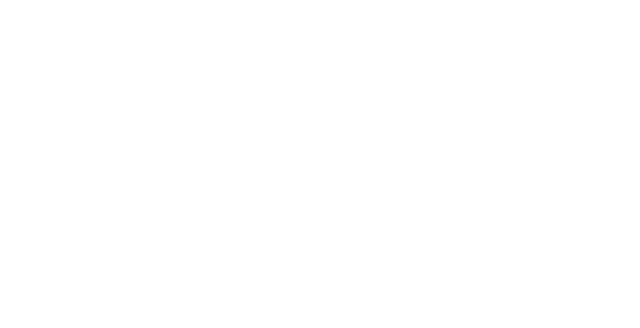
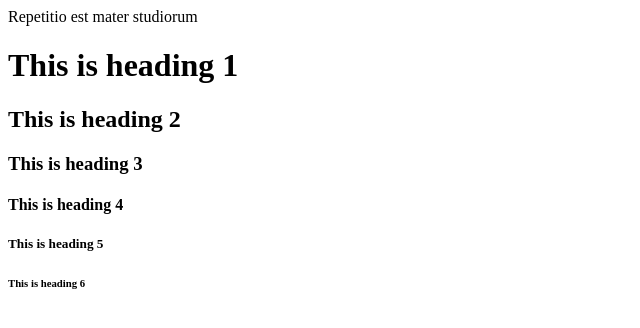
Before and after one commit to codeballet/j-and-j, a plain HTML site: page index.html in a window 1280 px wide. Shown: the whole page, without its empty margins (0-640 px from the left). Drawn offline with Linux system fonts and the light colour scheme.

Commit message:
Update index.html
Inputted additional test text.

```diff
--- a/index.html
+++ b/index.html
@@ -1,9 +1,12 @@
 <!DOCTYPE html>
 <html>
-    <head>
-        <!-- Head -->
-    </head>
+    <head>Repetitio est mater studiorum</head>
     <body>
-        <!-- Content -->
+<h1>This is heading 1</h1>
+<h2>This is heading 2</h2>
+<h3>This is heading 3</h3>
+<h4>This is heading 4</h4>
+<h5>This is heading 5</h5>
+<h6>This is heading 6</h6>
     </body>
 </html>
```
